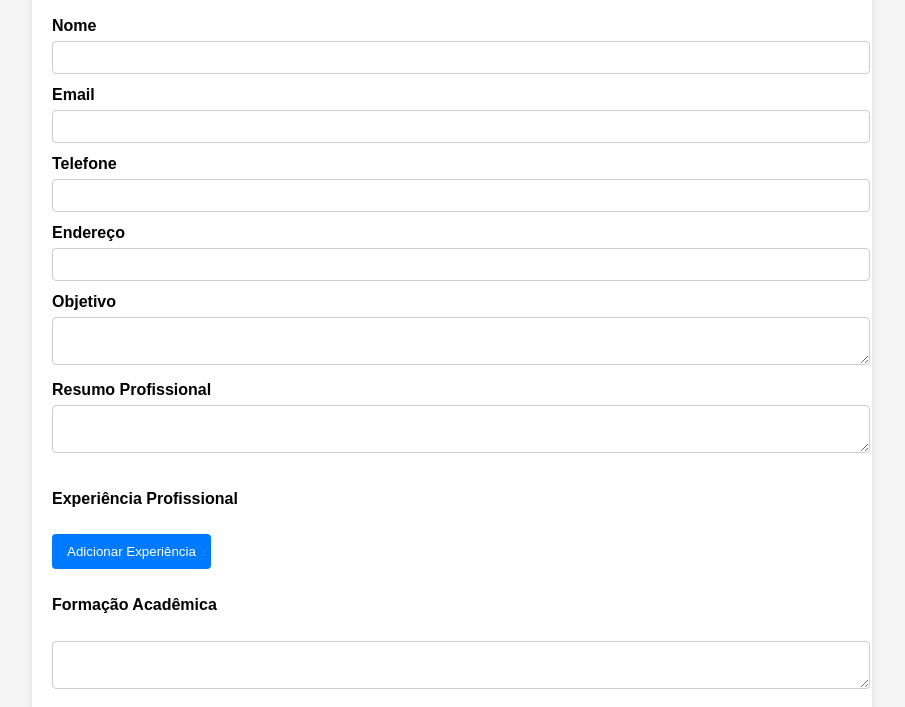
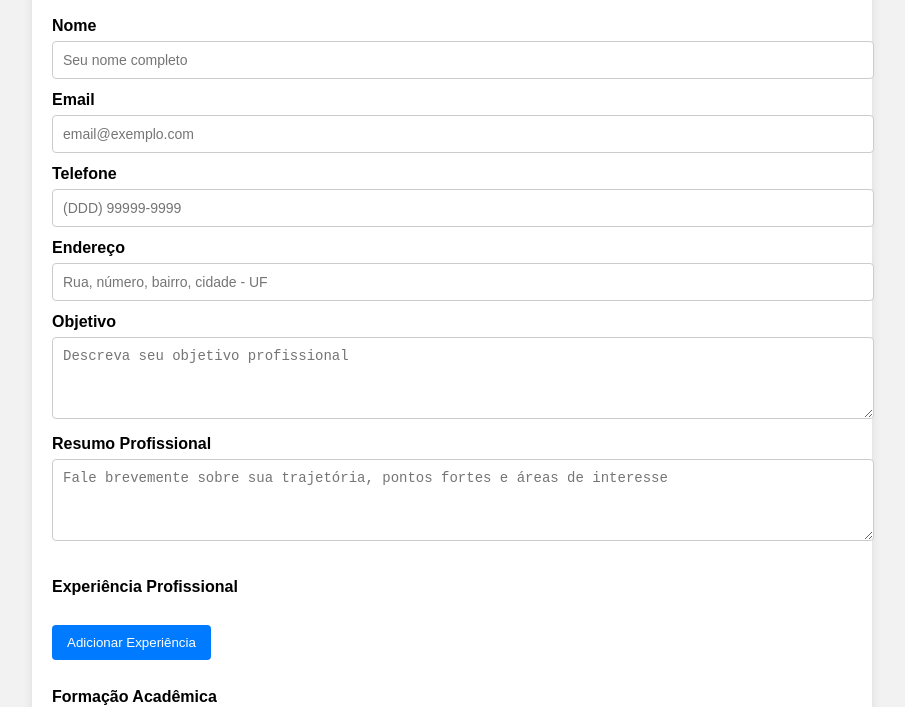
Before and after one commit to Brunacsg/Curriculo, a plain HTML site: page index.html in a window 1280 px wide. Shown: the part 99-806 px from the top of the page, without its empty margins (188-1093 px from the left). Drawn offline with Linux system fonts and the light colour scheme.

Commit message:
Update index.html

```diff
--- a/index.html
+++ b/index.html
@@ -8,47 +8,68 @@
     body {
       font-family: Arial, sans-serif;
       padding: 20px;
-      background: #f5f5f5;
+      background: #f2f2f2;
     }
+
     .container {
       background: #fff;
       padding: 20px;
-      border-radius: 5px;
+      border-radius: 6px;
       max-width: 800px;
       margin: auto;
       box-shadow: 0 0 10px rgba(0,0,0,0.1);
     }
+
     input, textarea {
       width: 100%;
-      padding: 8px;
+      padding: 10px;
       margin: 6px 0 12px;
       border: 1px solid #ccc;
       border-radius: 4px;
+      font-size: 14px;
+      resize: vertical;
+      overflow-y: auto;
+      word-wrap: break-word;
+      overflow-wrap: break-word;
     }
+
+    textarea {
+      min-height: 60px;
+    }
+
     label {
       font-weight: bold;
     }
+
     button {
       padding: 10px 15px;
       background: #007bff;
-      color: #fff;
+      color: white;
       border: none;
       border-radius: 4px;
       cursor: pointer;
-      margin: 5px 0;
+      margin: 8px 0;
     }
+
     button:hover {
       background: #0056b3;
     }
+
     #curriculo {
-      padding: 20px;
+      padding: 10px;
+      max-width: 800px;
+      font-size: 12px;
       color: #000;
       word-wrap: break-word;
       overflow-wrap: break-word;
       white-space: pre-wrap;
+      line-height: 1.6;
     }
+
     hr {
-      margin: 15px 0;
+      margin: 12px 0;
+      border: 0;
+      border-top: 1px solid #ccc;
     }
   </style>
 </head>
@@ -56,30 +77,30 @@
   <div class="container">
     <h2>Gerador de Currículo</h2>
     <label>Nome</label>
-    <input type="text" id="nome" maxlength="100">
+    <input type="text" id="nome" maxlength="100" placeholder="Seu nome completo">
 
     <label>Email</label>
-    <input type="text" id="email" maxlength="100">
+    <input type="email" id="email" maxlength="100" placeholder="email@exemplo.com">
 
     <label>Telefone</label>
-    <input type="text" id="telefone" maxlength="30">
+    <input type="text" id="telefone" maxlength="30" placeholder="(DDD) 99999-9999">
 
     <label>Endereço</label>
-    <input type="text" id="endereco" maxlength="150">
+    <input type="text" id="endereco" maxlength="150" placeholder="Rua, número, bairro, cidade - UF">
 
     <label>Objetivo</label>
-    <textarea id="objetivo" maxlength="200"></textarea>
+    <textarea id="objetivo" maxlength="200" placeholder="Descreva seu objetivo profissional"></textarea>
 
     <label>Resumo Profissional</label>
-    <textarea id="resumo" maxlength="300"></textarea>
+    <textarea id="resumo" maxlength="300" placeholder="Fale brevemente sobre sua trajetória, pontos fortes e áreas de interesse"></textarea>
 
     <div id="experiencias">
       <h4>Experiência Profissional</h4>
     </div>
     <button onclick="adicionarExperiencia()">Adicionar Experiência</button>
 
-    <h4>Formação Acadêmica</h4>
-    <textarea id="formacao" maxlength="300"></textarea>
+    <h4 style="margin-top: 20px;">Formação Acadêmica</h4>
+    <textarea id="formacao" maxlength="300" placeholder="Ex: Ensino Superior em Administração - Universidade X - 2020"></textarea>
 
     <button onclick="gerarCurriculo()">Gerar Currículo em PDF</button>
   </div>
@@ -98,13 +119,16 @@
       const div = document.createElement('div');
       div.innerHTML = `
         <label>Cargo</label>
-        <input type="text" maxlength="100" class="cargo">
+        <input type="text" maxlength="100" class="cargo" placeholder="Ex: Analista de Marketing">
+
         <label>Empresa</label>
-        <input type="text" maxlength="100" class="empresa">
+        <input type="text" maxlength="100" class="empresa" placeholder="Nome da empresa">
+
         <label>Duração</label>
-        <input type="text" maxlength="50" class="duracao">
+        <input type="text" maxlength="50" class="duracao" placeholder="Ex: Jan/2020 - Dez/2022">
+
         <label>Descrição</label>
-        <textarea maxlength="300" class="descricao"></textarea>
+        <textarea maxlength="300" class="descricao" placeholder="Responsabilidades e conquistas no cargo"></textarea>
         <hr>
       `;
       document.getElementById('experiencias').appendChild(div);
@@ -126,6 +150,7 @@
       const descricoes = document.getElementsByClassName('descricao');
 
       for (let i = 0; i < cargos.length; i++) {
+        if (!cargos[i].value) continue;
         experienciasHTML += `
           <p><strong>${cargos[i].value}</strong> - ${empresas[i].value} (${duracoes[i].value})</p>
           <p>${descricoes[i].value}</p>
@@ -149,10 +174,10 @@
       curriculoDiv.innerHTML = curriculoHTML;
       curriculoDiv.style.display = 'block';
 
-      // Aguarda renderização antes de gerar o PDF
+      // Aguarda renderização e gera o PDF corretamente
       setTimeout(() => {
         html2pdf().set({
-          margin: 10,
+          margin: 5,
           filename: 'curriculo.pdf',
           image: { type: 'jpeg', quality: 0.98 },
           html2canvas: { scale: 2, logging: false },
```
